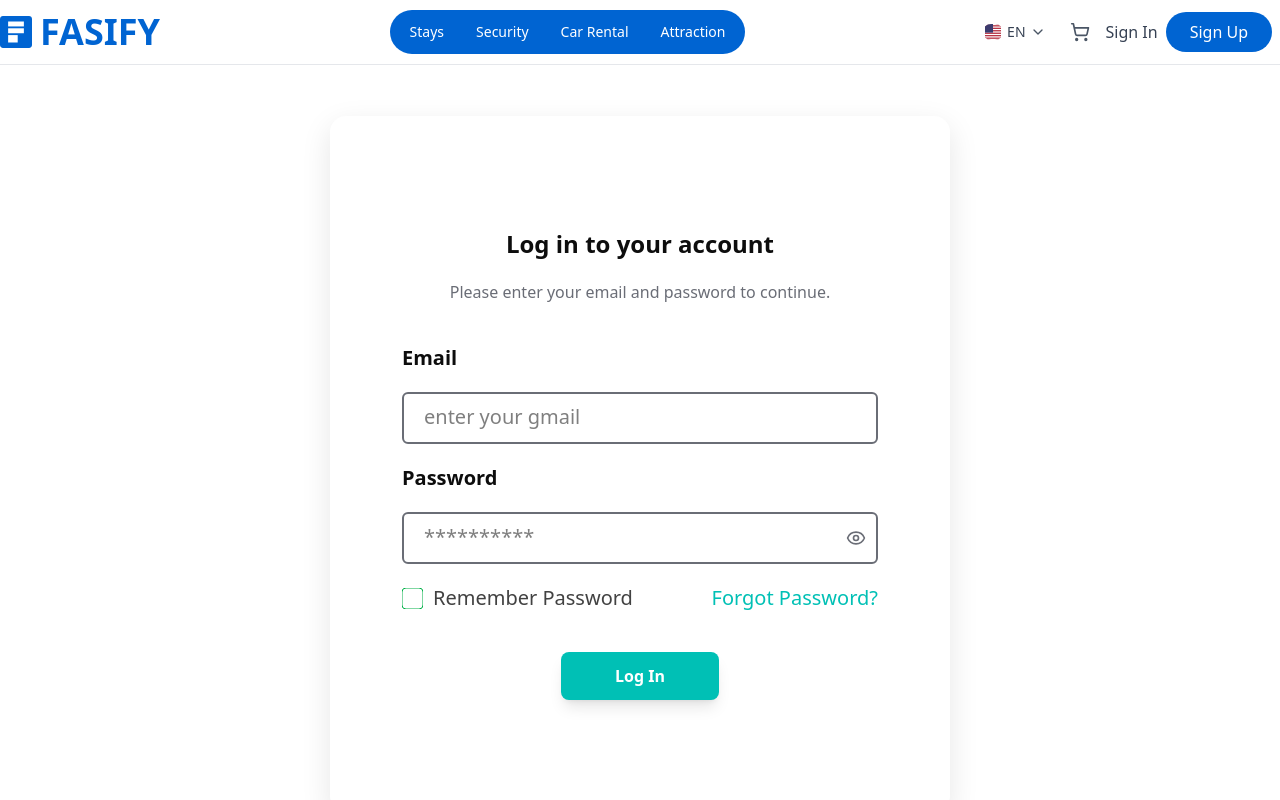
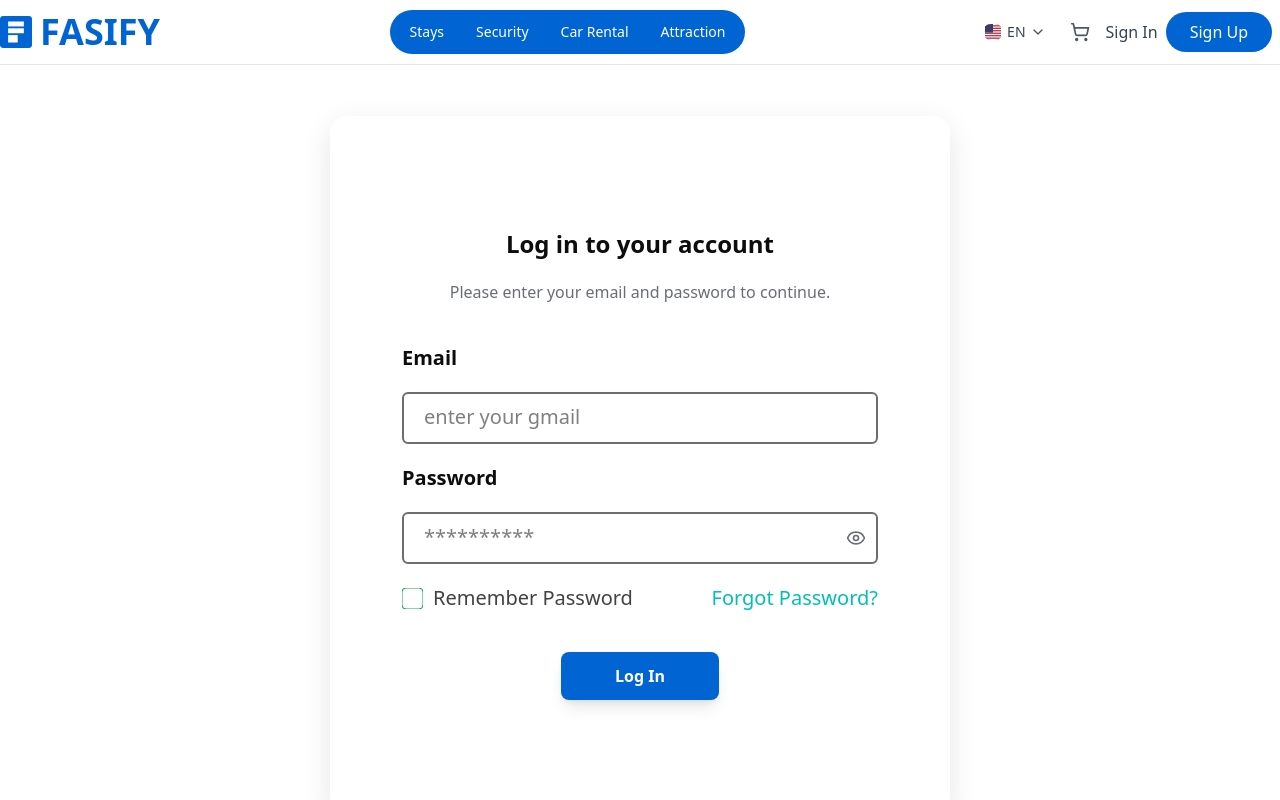
Before and after one commit to rajuahmmed111/timothy-frontend, a React (Vite) app: page /logIn in a window 1280 px wide. Shown: the top 800 px of the page. Built offline with nearby package versions, Linux system fonts and the light colour scheme.

Commit message:
user part and auth completed

```diff
--- a/src/pages/Auth/ForgetPassword.jsx
+++ b/src/pages/Auth/ForgetPassword.jsx
@@ -30,7 +30,7 @@ export default function ForgetPassword() {
                                 <button
                                     onClick={() => navigate("/verification-code")}
                                     type="button"
-                                    className="w-1/3 bg-[#00c0b5] text-white font-bold py-3 rounded-lg shadow-lg cursor-pointer mt-5"
+                                    className="w-1/3 bg-[#0064D2] text-white font-bold py-3 rounded-lg shadow-lg cursor-pointer mt-5"
                                 >
                                     Send Code
                                 </button>
--- a/src/pages/Auth/LogIn.jsx
+++ b/src/pages/Auth/LogIn.jsx
@@ -134,7 +134,7 @@ export default function LogIn() {
                                 <button
                                     onClick={() => navigate("/")}
                                     type="button"
-                                    className="w-1/3 bg-[#00c0b5] text-white font-bold py-3 rounded-lg shadow-lg cursor-pointer mt-5"
+                                    className="w-1/3 bg-[#0064D2] text-white font-bold py-3 rounded-lg shadow-lg cursor-pointer mt-5"
                                 >
                                     Log In
                                 </button>
--- a/src/pages/Auth/Otp.jsx
+++ b/src/pages/Auth/Otp.jsx
@@ -56,7 +56,7 @@ function VerificationCode() {
               <button
                 onClick={handleVerifyCode}
                 type="button"
-                className="w-1/3 bg-[#00c0b5] text-white font-bold py-3 rounded-lg shadow-lg cursor-pointer mt-5"
+                className="w-1/3 bg-[#0064D2] text-white font-bold py-3 rounded-lg shadow-lg cursor-pointer mt-5"
               >
                 Verify Code
               </button>
--- a/src/pages/Auth/ResetPassword.jsx
+++ b/src/pages/Auth/ResetPassword.jsx
@@ -73,7 +73,7 @@ function ResetPassword() {
                 <button
                   onClick={() => navigate("/logIn")}
                   type="button"
-                  className="w-1/3 bg-[#00c0b5] text-white font-bold py-3 rounded-lg shadow-lg cursor-pointer mt-5"
+                  className="w-1/3 bg-[#0064D2] text-white font-bold py-3 rounded-lg shadow-lg cursor-pointer mt-5"
                 >
                   Update Password
                 </button>
```
